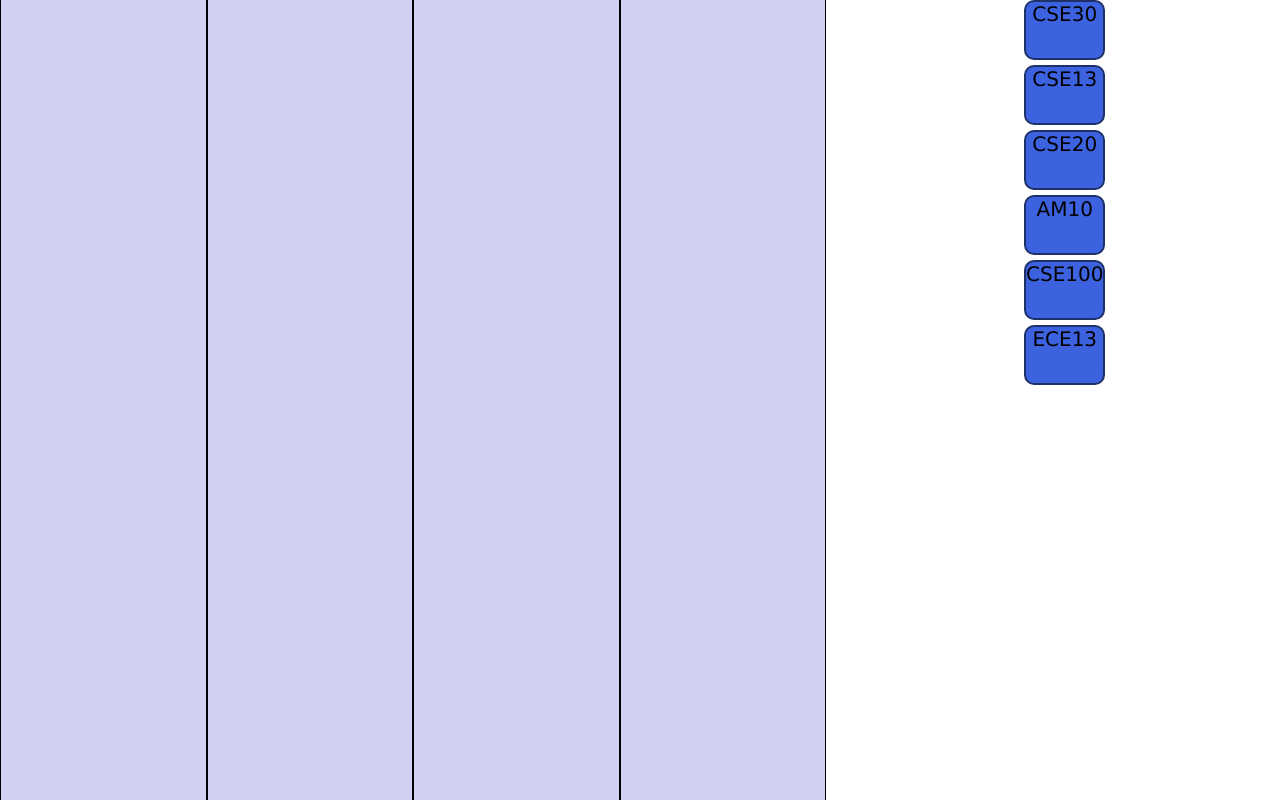
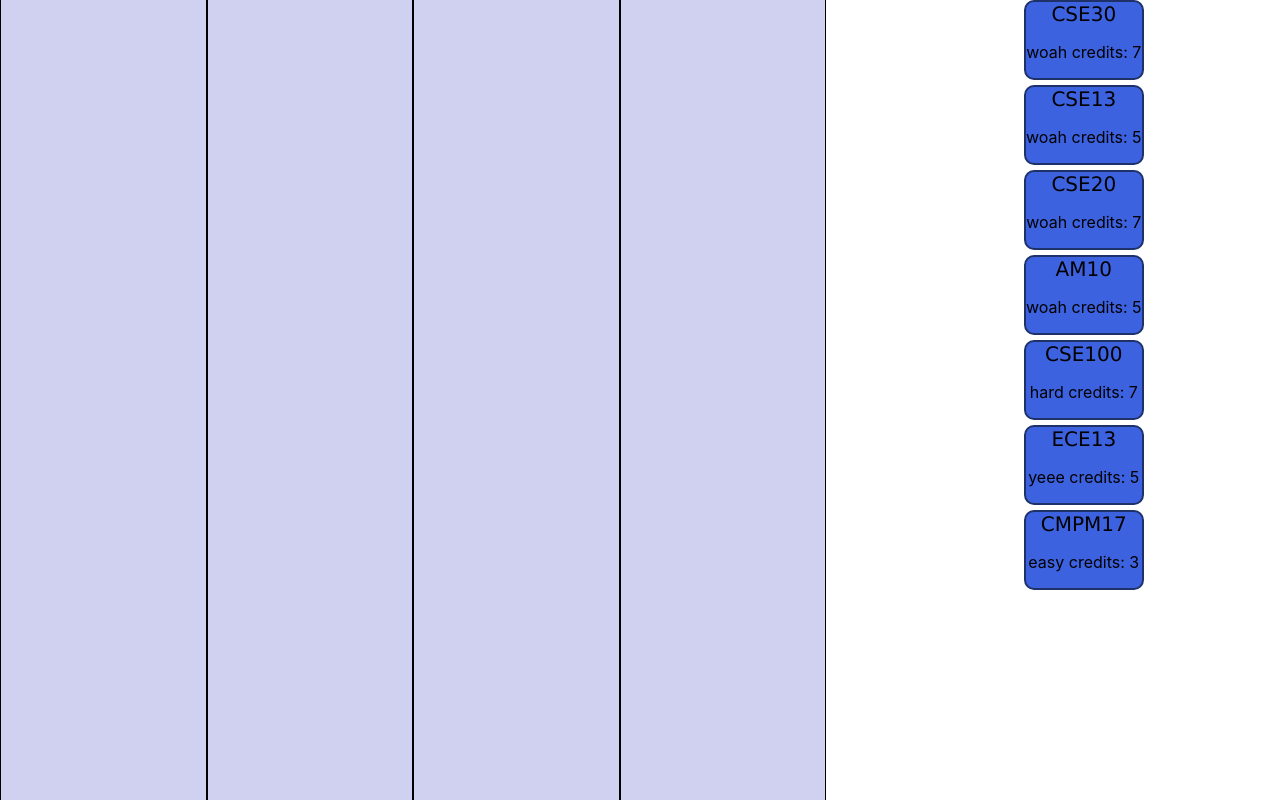
Before and after one commit to inkyant/acm-hacks, a React (Create React App) app: page / in a window 1280 px wide. Shown: the top 800 px of the page. Built offline with nearby package versions, Linux system fonts and the light colour scheme; the HTML template or start-up script is replaced by a standard one.

Commit message:
card data passed, can drag only if <=19 credits

```diff
--- a/src/App.js
+++ b/src/App.js
@@ -8,27 +8,45 @@ import DragDrop from "./DragDrop";
 export const classList = [
   {
     id: 0,
-    title: "CSE30"
+    title: "CSE30",
+    text: "woah",
+    credits: 7,
   },
   {
     id: 1,
-    title: "CSE13"
+    title: "CSE13",
+    text: "woah",
+    credits: 5,
   },
   {
     id: 2,
-    title: "CSE20"
+    title: "CSE20",
+    text: "woah",
+    credits: 7,
   },
   {
     id: 3,
-    title: "AM10"
+    title: "AM10",
+    text: "woah",
+    credits: 5,
   },
   {
     id: 4,
-    title: "CSE100"
+    title: "CSE100",
+    text: "hard",
+    credits: 7,
   },
   {
     id: 5,
-    title: "ECE13"
+    title: "ECE13",
+    text: "yeee",
+    credits: 5,
+  },
+  {
+    id: 6,
+    title: "CMPM17",
+    text: "easy",
+    credits: 3,
   },
 ]
 
--- a/src/components/card.js
+++ b/src/components/card.js
@@ -2,7 +2,7 @@
 import './card.css';
 import {useDrag} from 'react-dnd';
 
-export default function Card({title, text, id, removeCard}) {
+export default function Card({cardData, removeCard}) {
 
     // set up dragging functionality
     // isDragging is a bool if the component is being dragged
@@ -11,7 +11,7 @@ export default function Card({title, text, id, removeCard}) {
         type: "class", // each draggable needs a "type", but we only have one type of draggable
          // we want the place we drag to get these things:
         item: {
-            id: id,
+            id: cardData.id,
             remove: () => removeCard(),
         },
         collect: (monitor) => ({
@@ -22,8 +22,8 @@ export default function Card({title, text, id, removeCard}) {
 
     return (
         <div className="card" ref={drag} style={{border: isDragging ? '2px solid yellow' : undefined}}>
-            <div className="title">{title}</div>
-            <p>{text}</p>
+            <div className="title">{cardData.title}</div>
+            <p>{cardData.text + " credits: " + cardData.credits}</p>
         </div>
     );
 }
--- a/src/components/cardBank.js
+++ b/src/components/cardBank.js
@@ -12,7 +12,7 @@ export default function CardBank({startCards}) {
     return (
         <div>
             {cards.map((card) => {
-                return (<Card title={card.title} id={card.id} key={card.id} removeCard={() => removeCard(card.id)} />);
+                return (<Card cardData={card} key={card.id} removeCard={() => removeCard(card.id)} />);
             })}
         </div>
     );
--- a/src/components/quarter.js
+++ b/src/components/quarter.js
@@ -1,7 +1,7 @@
 
 import { useDrop } from "react-dnd";
 import { useState } from "react";
-import { classList, getClassById } from "../App";
+import { getClassById } from "../App";
 import Card from "./card";
 import './quarter.css'
 
@@ -9,6 +9,7 @@ import './quarter.css'
 export default function Quarter() {
 
     const [classes, setClasses] = useState([])
+
     const [{isOver, canDrop}, drop] = useDrop(() => ({
       accept: "class",
       drop: (item) => addClass(item),
@@ -22,10 +23,19 @@ export default function Quarter() {
     const addClass = ({id, remove}) => {
       remove()
       setClasses((sched) => [...sched, getClassById(id)])
-    };
+    }
 
     const canAddClass = ({id}) => {
-        return !classes.map((c) => c.id).includes(id) && classes.length < 3
+        // really dumb way to access current state, use setState...
+        let x = false
+        setClasses(classes => {
+          // can add class if not already added, and
+          x = !classes.map((c) => c.id).includes(id)
+          // if <= 19 credits, classes.reduce(...) sums the credits
+          x &= classes.reduce((partialSum, a) => partialSum + a.credits, 0) + getClassById(id).credits <= 19
+          return classes
+        })
+        return x
     }
 
     const removeCard = id => {
@@ -33,9 +43,9 @@ export default function Quarter() {
     }
 
     return (
-        <div className="quarter" ref={drop}>
+        <div className="quarter" style={{opacity: isOver && canDrop ? 0.5 : 1}} ref={drop}>
             {classes.map((card) => {
-                return (<Card title={card.title} id={card.id} key={card.id} removeCard={() => removeCard(card.id)} />);
+                return (<Card cardData={card} key={card.id} removeCard={() => removeCard(card.id)} />);
             })}
         </div>
     );
```
